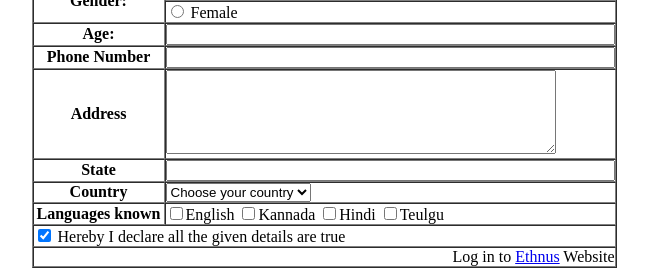
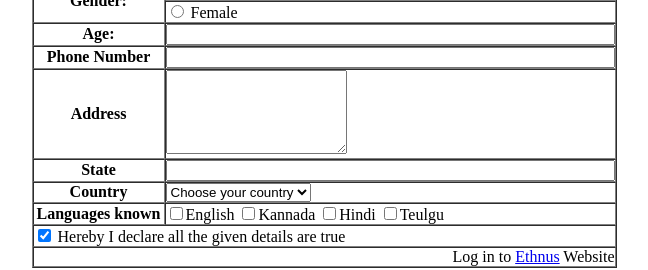
Before and after one commit to anandmisra/ethnus, a plain HTML site: page HTML-Task5.html in a window 1280 px wide. Shown: the part 217-487 px from the top of the page, without its empty margins (316-964 px from the left). Drawn offline with Linux system fonts and the light colour scheme.

Commit message:
Update HTML-Task5.html

```diff
--- a/HTML-Task5.html
+++ b/HTML-Task5.html
@@ -84,7 +84,7 @@
                     <label for="add"><center><b> Address</b></center></label>
                 </td>
                 <td>
-                    <textarea type="text" name="add" style="width: 384px; height: 78px;"></textarea>
+                    <textarea type="text" name="add" style="width: auto; height: 78px;"></textarea>
                 </td>
             </tr>
             <tr>
```
